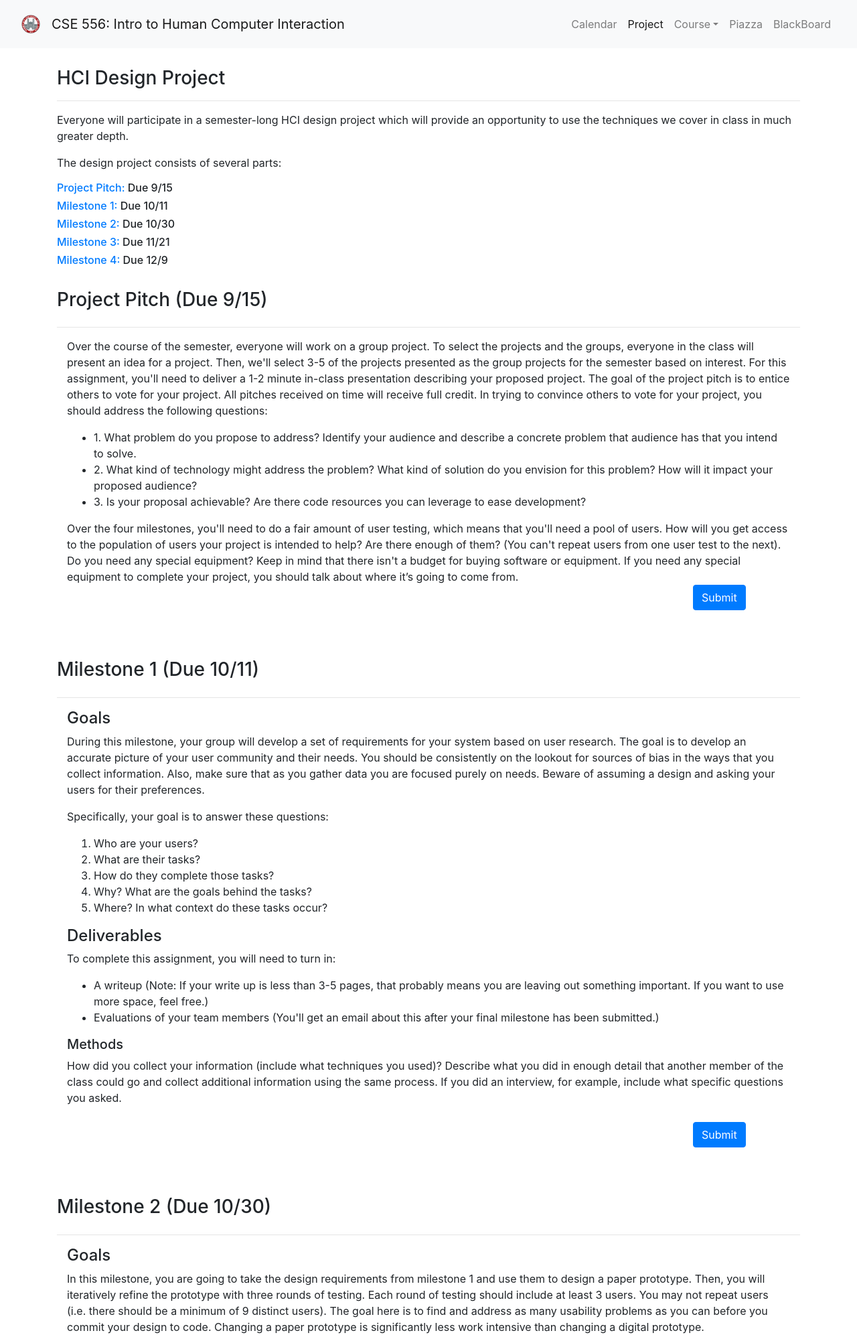
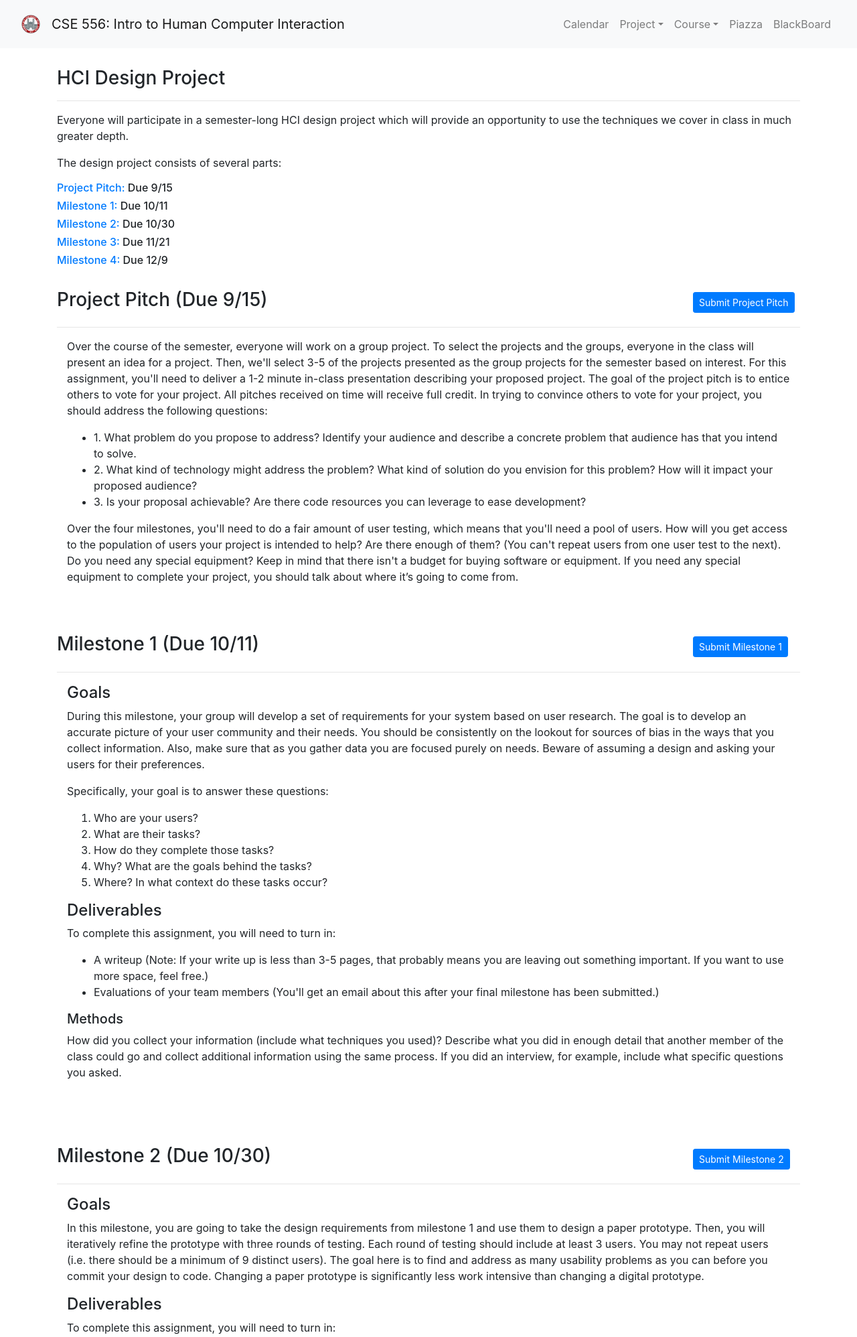
Before and after one commit to sschneaky/course_website, a Django app: page /project in a window 1280 px wide. Shown: the top 1996 px of the page at 67% size. Run offline with Django 3.2, Linux system fonts and the light colour scheme; some libraries are stand-ins or nearby versions.

Commit message:
milestone 4 fixes

```diff
--- a/core/templates/base.html
+++ b/core/templates/base.html
@@ -45,18 +45,18 @@
 					</li>
 
 					{# Projects #}
-
+					{% comment %}
 					<li class="nav-item">
 						<a class="nav-link
 						{% if 'project' in request.get_full_path %}
 							active
 						{% endif %}" href={% url 'project' %}>Project</a>
 					</li>
-
+					{% endcomment %}
 
 
 					{# Projects Dropdown #}
-					{% comment %}
+
 					<li class="nav-item dropdown
 						{% if 'projects.html' in request.get_full_path  %}
 							active
@@ -77,7 +77,7 @@
 			              {% url 'project' %}#milestone4">Milestone 4</a>
 			            </div>
 					</li>
-					{% endcomment %}
+
 
 
 
--- a/core/templates/project.html
+++ b/core/templates/project.html
@@ -21,6 +21,9 @@
 <div id="pitch">
    <div class="row">
       <h3 class="col-5">Project Pitch (Due 9/15)</h3>
+      <div class="col-2 ml-auto d-flex align-items-center">
+         <a href='submit.html' target="_blank" class="btn btn-sm btn-primary">Submit Project Pitch</a>
+      </div>
    </div>
    <hr>
    <div class="container-fluid">
@@ -41,11 +44,6 @@
       Over the four milestones, you'll need to do a fair amount of user testing, which means that you'll need a pool of users. How will you get access to the population of users your project is intended to help? Are there enough of them? (You can't repeat users from one user test to the next).
       Do you need any special equipment? Keep in mind that there isn't a budget for buying software or equipment. If you need any special equipment to complete your project, you should talk about where it’s going to come from.
    </div>
-   <div class="row">
-      <div class="col-2 ml-auto d-flex align-items-center">
-         <a href='submit.html' target="_blank" class="btn btn-primary">Submit</a>
-      </div>
-   </div>
    <br><br>
 </div>
 <br>
@@ -54,6 +52,9 @@
 <div id="milestone1">
    <div class = "row">
       <h3 class="col-5">Milestone 1 (Due 10/11)</h3>
+      <div class="col-2 ml-auto d-flex align-items-center">
+        <a href='submit.html' target="_blank" class="btn btn-sm btn-primary">Submit Milestone 1</a>
+      </div>
    </div>
    <hr>
    <div class="container-fluid">
@@ -80,11 +81,6 @@
          How did you collect your information (include what techniques you used)? Describe what you did in enough detail that another member of the class could go and collect additional information using the same process. If you did an interview, for example, include what specific questions you asked. <br><br>
       </div>
    </div>
-   <div class="row">
-      <div class="col-2 ml-auto d-flex align-items-center">
-         <a href='submit.html' target="_blank" class="btn btn-primary">Submit</a>
-      </div>
-   </div>
    <br><br>
 </div>
 <br>
@@ -93,6 +89,9 @@
 <div id="milestone2">
    <div class = "row">
       <h3 class="col-5">Milestone 2 (Due 10/30)</h3>
+      <div class="col-2 ml-auto d-flex align-items-center">
+         <a href='submit.html' target="_blank" class="btn btn-sm btn-primary">Submit Milestone 2</a>
+      </div>
    </div>
    <hr>
    <div class="container-fluid">
@@ -114,11 +113,6 @@
      <div><br></div>
      <div>In addition to your detailed notes, please summarize and prioritize the problems users encountered and&nbsp;<span>describe the changes that you made to your prototype to alleviate these problems.</span></div>
    </div>
-   <div class="row">
-      <div class="col-2 ml-auto d-flex align-items-center">
-         <a href='submit.html' target="_blank" class="btn btn-primary">Submit</a>
-      </div>
-   </div>
    <br><br>
 </div>
 <br>
@@ -127,6 +121,9 @@
 <div id="milestone3">
    <div class = "row">
       <h3 class="col-5">Milestone 3 (Due 11/21)</h3>
+      <div class="col-2 ml-auto d-flex align-items-center">
+         <a href='submit.html' target="_blank" class="btn btn-sm btn-primary">Submit Milestone 3</a>
+      </div>
    </div>
    <hr>
    <div class="container-fluid">
@@ -150,12 +147,6 @@
             </p>
       </div>
    </div>
-
-   <div class="row">
-        <div class="col-2 ml-auto d-flex align-items-center">
-         <a href='submit.html' target="_blank" class="btn btn-primary">Submit</a>
-    </div>
-	</div>
   <br><br>
 </div>
 <br>
@@ -164,6 +155,9 @@
 <div id="milestone4">
    <div class = "row">
       <h3 class="col-5">Milestone 4 (Due 12/9)</h3>
+      <div class="col-2 ml-auto d-flex align-items-center">
+         <a href='submit.html' target="_blank" class="btn btn-sm btn-primary">Submit Milestone 4</a>
+      </div>
    </div>
    <hr>
    <div class="container-fluid">
@@ -189,11 +183,6 @@
 
     </div>
    </div>
-   <div class="row">
-      <div class="col-2 ml-auto d-flex align-items-center">
-         <a href='submit.html' target="_blank" class="btn btn-primary">Submit</a>
-      </div>
-   </div>
    <br><br>
 </div>
 <br>
```
